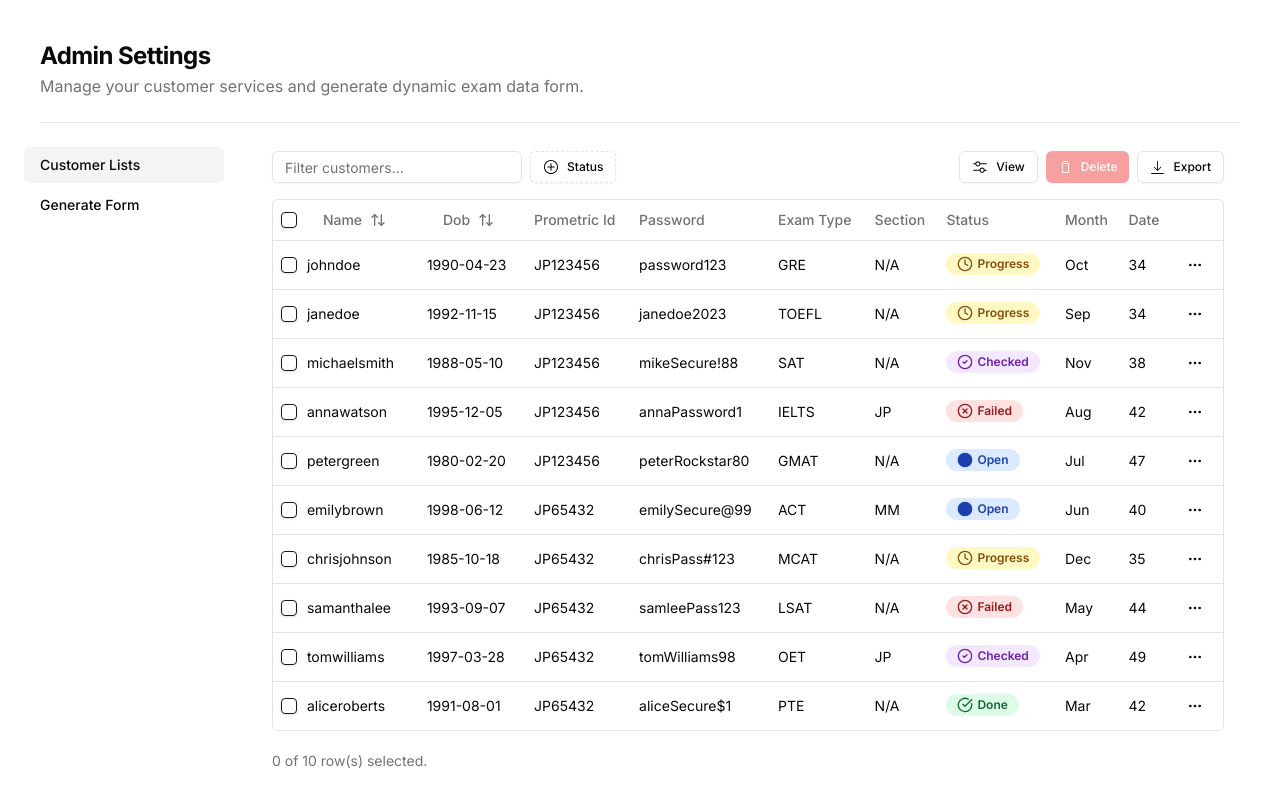
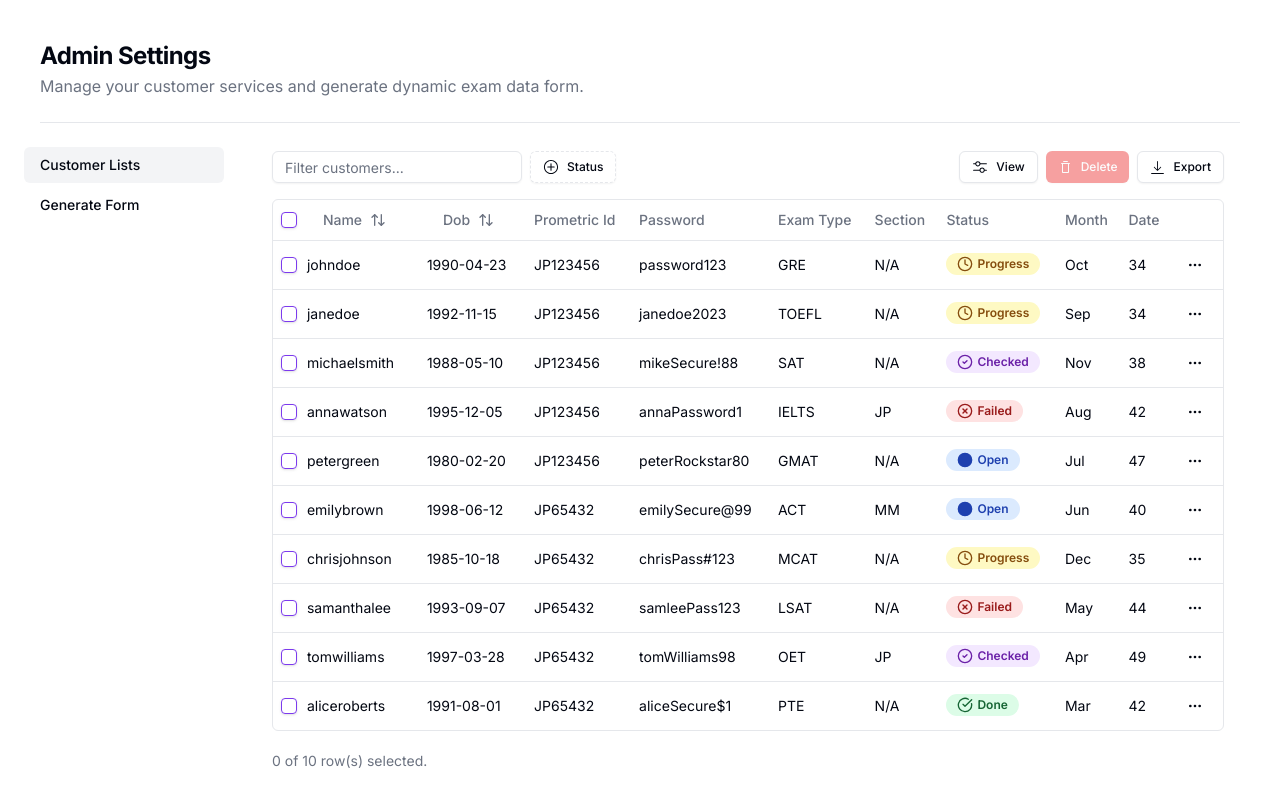
Before and after one commit to sawnaytharpoe02/exam-data-collector, a React (Vite) app in the folder frontend/: page /dashboard/customer-lists in a window 1280 px wide. Shown: the top 806 px of the page. Built offline with nearby package versions, Linux system fonts and the light colour scheme.

Commit message:
frontend/client-side role filter and searching fixed

```diff
--- a/frontend/src/constants/data.ts
+++ b/frontend/src/constants/data.ts
@@ -13,7 +13,7 @@
     icon: Circle,
   },
   {
-    value: "progress",
+    value: "in progress",
     label: "In Progress",
     icon: Clock,
   },
@@ -23,7 +23,7 @@
     icon: CheckCircle,
   },
   {
-    value: "checked",
+    value: "double checked",
     label: "Double Checked",
     icon: CheckCircle2,
   },
--- a/frontend/src/index.css
+++ b/frontend/src/index.css
@@ -16,56 +16,55 @@
   -moz-osx-font-smoothing: grayscale;
 }
 
-
 @layer base {
   :root {
     --background: 0 0% 100%;
-    --foreground: 240 10% 3.9%;
+    --foreground: 224 71.4% 4.1%;
     --card: 0 0% 100%;
-    --card-foreground: 240 10% 3.9%;
+    --card-foreground: 224 71.4% 4.1%;
     --popover: 0 0% 100%;
-    --popover-foreground: 240 10% 3.9%;
-    --primary: 240 5.9% 10%;
-    --primary-foreground: 0 0% 98%;
-    --secondary: 240 4.8% 95.9%;
-    --secondary-foreground: 240 5.9% 10%;
-    --muted: 240 4.8% 95.9%;
-    --muted-foreground: 240 3.8% 46.1%;
-    --accent: 240 4.8% 95.9%;
-    --accent-foreground: 240 5.9% 10%;
+    --popover-foreground: 224 71.4% 4.1%;
+    --primary: 262.1 83.3% 57.8%;
+    --primary-foreground: 210 20% 98%;
+    --secondary: 220 14.3% 95.9%;
+    --secondary-foreground: 220.9 39.3% 11%;
+    --muted: 220 14.3% 95.9%;
+    --muted-foreground: 220 8.9% 46.1%;
+    --accent: 220 14.3% 95.9%;
+    --accent-foreground: 220.9 39.3% 11%;
     --destructive: 0 84.2% 60.2%;
-    --destructive-foreground: 0 0% 98%;
-    --border: 240 5.9% 90%;
-    --input: 240 5.9% 90%;
-    --ring: 240 10% 3.9%;
+    --destructive-foreground: 210 20% 98%;
+    --border: 220 13% 91%;
+    --input: 220 13% 91%;
+    --ring: 262.1 83.3% 57.8%;
+    --radius: 0.5rem;
     --chart-1: 12 76% 61%;
     --chart-2: 173 58% 39%;
     --chart-3: 197 37% 24%;
     --chart-4: 43 74% 66%;
     --chart-5: 27 87% 67%;
-    --radius: 0.5rem;
   }
 
   .dark {
-    --background: 240 10% 3.9%;
-    --foreground: 0 0% 98%;
-    --card: 240 10% 3.9%;
-    --card-foreground: 0 0% 98%;
-    --popover: 240 10% 3.9%;
-    --popover-foreground: 0 0% 98%;
-    --primary: 0 0% 98%;
-    --primary-foreground: 240 5.9% 10%;
-    --secondary: 240 3.7% 15.9%;
-    --secondary-foreground: 0 0% 98%;
-    --muted: 240 3.7% 15.9%;
-    --muted-foreground: 240 5% 64.9%;
-    --accent: 240 3.7% 15.9%;
-    --accent-foreground: 0 0% 98%;
+    --background: 224 71.4% 4.1%;
+    --foreground: 210 20% 98%;
+    --card: 224 71.4% 4.1%;
+    --card-foreground: 210 20% 98%;
+    --popover: 224 71.4% 4.1%;
+    --popover-foreground: 210 20% 98%;
+    --primary: 263.4 70% 50.4%;
+    --primary-foreground: 210 20% 98%;
+    --secondary: 215 27.9% 16.9%;
+    --secondary-foreground: 210 20% 98%;
+    --muted: 215 27.9% 16.9%;
+    --muted-foreground: 217.9 10.6% 64.9%;
+    --accent: 215 27.9% 16.9%;
+    --accent-foreground: 210 20% 98%;
     --destructive: 0 62.8% 30.6%;
-    --destructive-foreground: 0 0% 98%;
-    --border: 240 3.7% 15.9%;
-    --input: 240 3.7% 15.9%;
-    --ring: 240 4.9% 83.9%;
+    --destructive-foreground: 210 20% 98%;
+    --border: 215 27.9% 16.9%;
+    --input: 215 27.9% 16.9%;
+    --ring: 263.4 70% 50.4%;
     --chart-1: 220 70% 50%;
     --chart-2: 160 60% 45%;
     --chart-3: 30 80% 55%;
@@ -73,6 +72,7 @@
     --chart-5: 340 75% 55%;
   }
 }
+
 
 .rdp-vhidden {
   @apply hidden;
--- a/frontend/src/page/admin/customer-lists/customers-columns.tsx
+++ b/frontend/src/page/admin/customer-lists/customers-columns.tsx
@@ -28,7 +28,7 @@
     icon: Circle,
     classNames: "bg-blue-100 text-blue-800 hover:bg-blue-200",
   },
-  inProgress: {
+  "in progress": {
     text: "Progress",
     icon: Clock,
     classNames: "bg-yellow-100 text-yellow-800 hover:bg-yellow-200",
@@ -38,7 +38,7 @@
     icon: CheckCircle,
     classNames: "bg-green-100 text-green-800 hover:bg-green-200",
   },
-  doubleChecked: {
+  "double checked": {
     text: "Checked",
     icon: CheckCircle2,
     classNames: "bg-purple-100 text-purple-800 hover:bg-purple-200",
@@ -142,14 +142,16 @@
       row.getValue("section") === null ? "N/A" : row.getValue("section"),
   },
   {
+    id: "status",
     accessorKey: "status",
     header: "Status",
     cell: ({ row }) => {
       const status = row.getValue("status") || null;
       const badgeInfo =
-        statusBadgeMapping[status as keyof typeof statusBadgeMapping] || null;
+        statusBadgeMapping[status as keyof typeof statusBadgeMapping] ||
+        null;
 
-      if (!badgeInfo) {
+      if (!status) {
         return null;
       }
 
@@ -167,6 +169,9 @@
         </Badge>
       );
     },
+    filterFn: (row, id, value) => {
+      return value.includes(row.getValue(id))
+    }
   },
   {
     accessorKey: "month",
--- a/frontend/src/page/admin/customer-lists/customers-data-table.tsx
+++ b/frontend/src/page/admin/customer-lists/customers-data-table.tsx
@@ -5,6 +5,7 @@
   ColumnFiltersState,
   flexRender,
   getCoreRowModel,
+  getFacetedRowModel,
   getFilteredRowModel,
   getSortedRowModel,
   SortingState,
@@ -46,6 +47,7 @@
   const table = useReactTable({
     data,
     columns,
+    enableRowSelection: true,
     getCoreRowModel: getCoreRowModel(),
     onSortingChange: setSorting,
     getSortedRowModel: getSortedRowModel(),
@@ -53,6 +55,7 @@
     onRowSelectionChange: setRowSelection,
     getFilteredRowModel: getFilteredRowModel(),
     onColumnFiltersChange: setColumnFilters,
+    getFacetedRowModel: getFacetedRowModel(),
     state: {
       sorting,
       columnVisibility,
--- a/frontend/src/page/admin/customer-lists/customers-table-faceted-filter.tsx
+++ b/frontend/src/page/admin/customer-lists/customers-table-faceted-filter.tsx
@@ -36,6 +36,8 @@
 }: CustomersTableFacetedFilterProps<TData, TValue>) {
   const facets = column?.getFacetedUniqueValues();
   const selectedValues = new Set(column?.getFilterValue() as string[]);
+
+  console.log("br nyr", selectedValues);
 
   return (
     <Popover>
--- a/frontend/src/page/admin/customer-lists/customers-table-toolbar.tsx
+++ b/frontend/src/page/admin/customer-lists/customers-table-toolbar.tsx
@@ -1,7 +1,7 @@
 import { Input } from "@/components/ui/input";
+import { statuses } from "@/constants/data";
 import { Table } from "@tanstack/react-table";
 import { CustomersTableFacetedFilter } from "./customers-table-faceted-filter";
-import { statuses } from "@/constants/data";
 
 interface CustomersTableToolbarProps<TData> {
   table: Table<TData>;
@@ -29,9 +29,8 @@
           />
         )}
       </div>
-      {/* <DataTableViewOptions table={table} /> */}
     </div>
   );
-};
+}
 
 export default CustomersTableToolbar;
--- a/frontend/src/page/admin/customer-lists/index.tsx
+++ b/frontend/src/page/admin/customer-lists/index.tsx
@@ -14,7 +14,7 @@
       password: "password123",
       exam_type: "GRE",
       section: null,
-      status: "inProgress",
+      status: "in progress",
       month: "Oct",
       date: "34",
     },
@@ -26,7 +26,7 @@
       password: "janedoe2023",
       exam_type: "TOEFL",
       section: null,
-      status: "inProgress",
+      status: "in progress",
       month: "Sep",
       date: "34",
     },
@@ -38,7 +38,7 @@
       password: "mikeSecure!88",
       exam_type: "SAT",
       section: null,
-      status: "doubleChecked",
+      status: "double checked",
       month: "Nov",
       date: "38",
     },
@@ -86,7 +86,7 @@
       password: "chrisPass#123",
       exam_type: "MCAT",
       section: null,
-      status: "inProgress",
+      status: "in progress",
       month: "Dec",
       date: "35",
     },
@@ -110,7 +110,7 @@
       password: "tomWilliams98",
       exam_type: "OET",
       section: "JP",
-      status: "doubleChecked",
+      status: "double checked",
       month: "Apr",
       date: "49",
     },
--- a/frontend/src/types/index.tsx
+++ b/frontend/src/types/index.tsx
@@ -1,9 +1,9 @@
 export type Section = "JP" | "MM";
 export type Status =
   | "open"
-  | "inProgress"
+  | "in progress"
   | "done"
-  | "doubleChecked"
+  | "double checked"
   | "failed";
 
 export interface IExamData {
```
